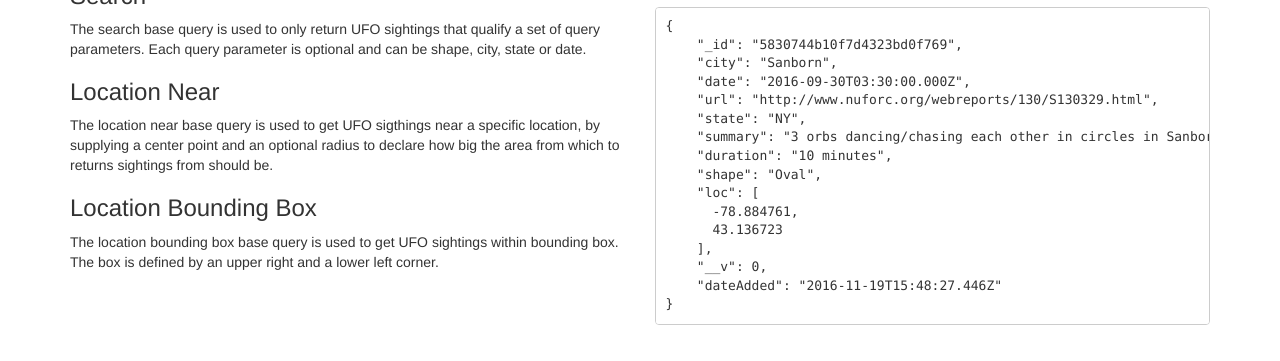
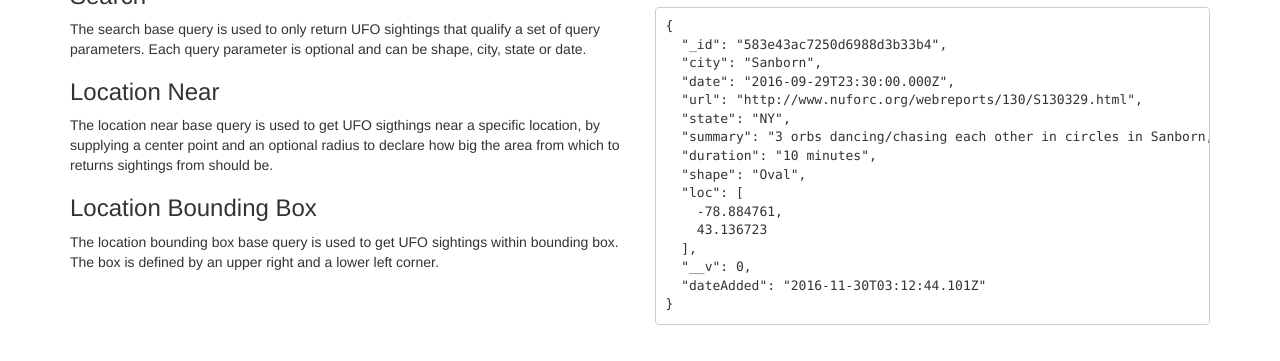
Before and after one commit to Quach90/UFO-API, a website: page views/api.html in a window 1280 px wide. Shown: the part 391-752 px from the top of the page. Drawn offline with Linux system fonts and the light colour scheme; files that its build step writes are made by us from their sources; files whose address does not match are found by name.

Commit message:
updated sample

```diff
--- a/views/api.html
+++ b/views/api.html
@@ -90,9 +90,9 @@
                                     <h2>Sample sighting</h2>
                                     <pre>
 {
-    "_id": "5830744b10f7d4323bd0f769",
+  "_id": "583e43ac7250d6988d3b33b4",
   "city": "Sanborn",
-    "date": "2016-09-30T03:30:00.000Z",
+  "date": "2016-09-29T23:30:00.000Z",
   "url": "http://www.nuforc.org/webreports/130/S130329.html",
   "state": "NY",
   "summary": "3 orbs dancing/chasing each other in circles in Sanborn, NY.  ((anonymous report))",
@@ -103,7 +103,7 @@
     43.136723
   ],
   "__v": 0,
-    "dateAdded": "2016-11-19T15:48:27.446Z"
+  "dateAdded": "2016-11-30T03:12:44.101Z"
 }
 </pre>
                                 </div>
```
Lines whose indentation alone changed are shown as unchanged.
